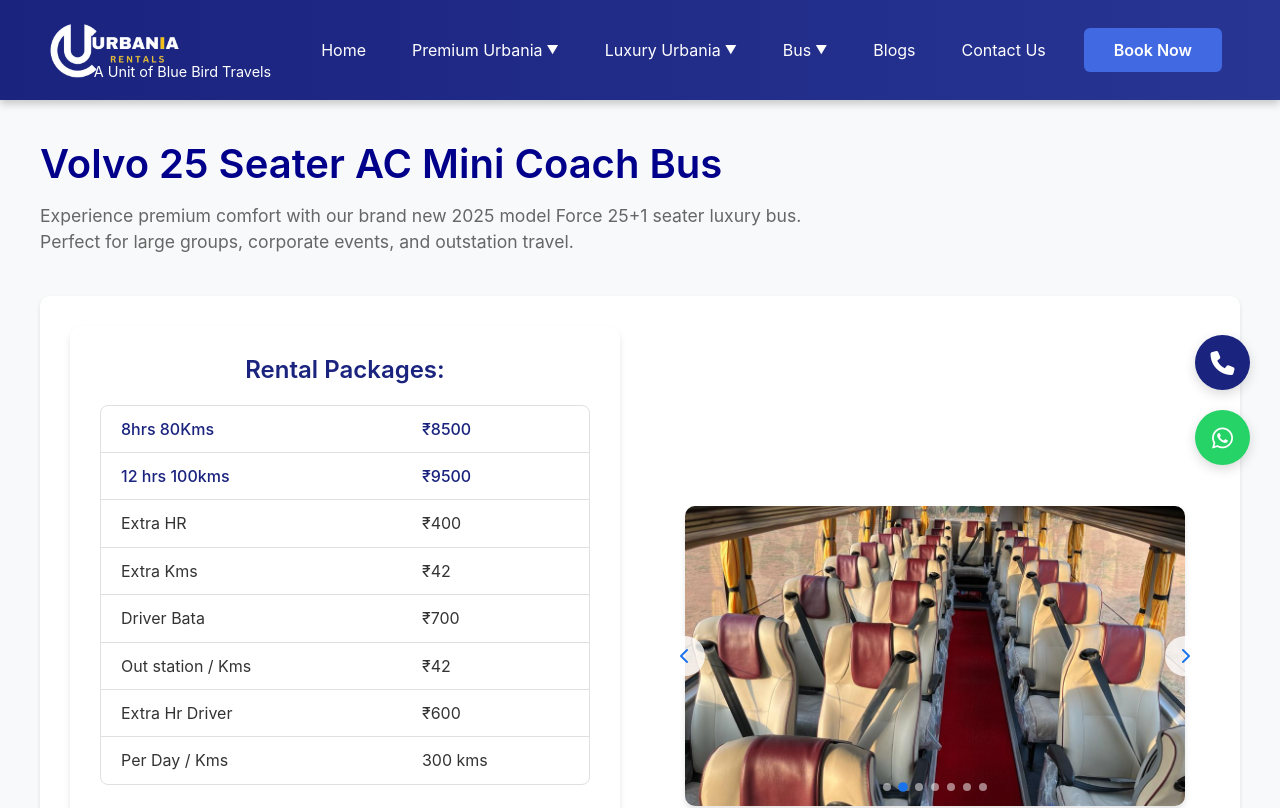
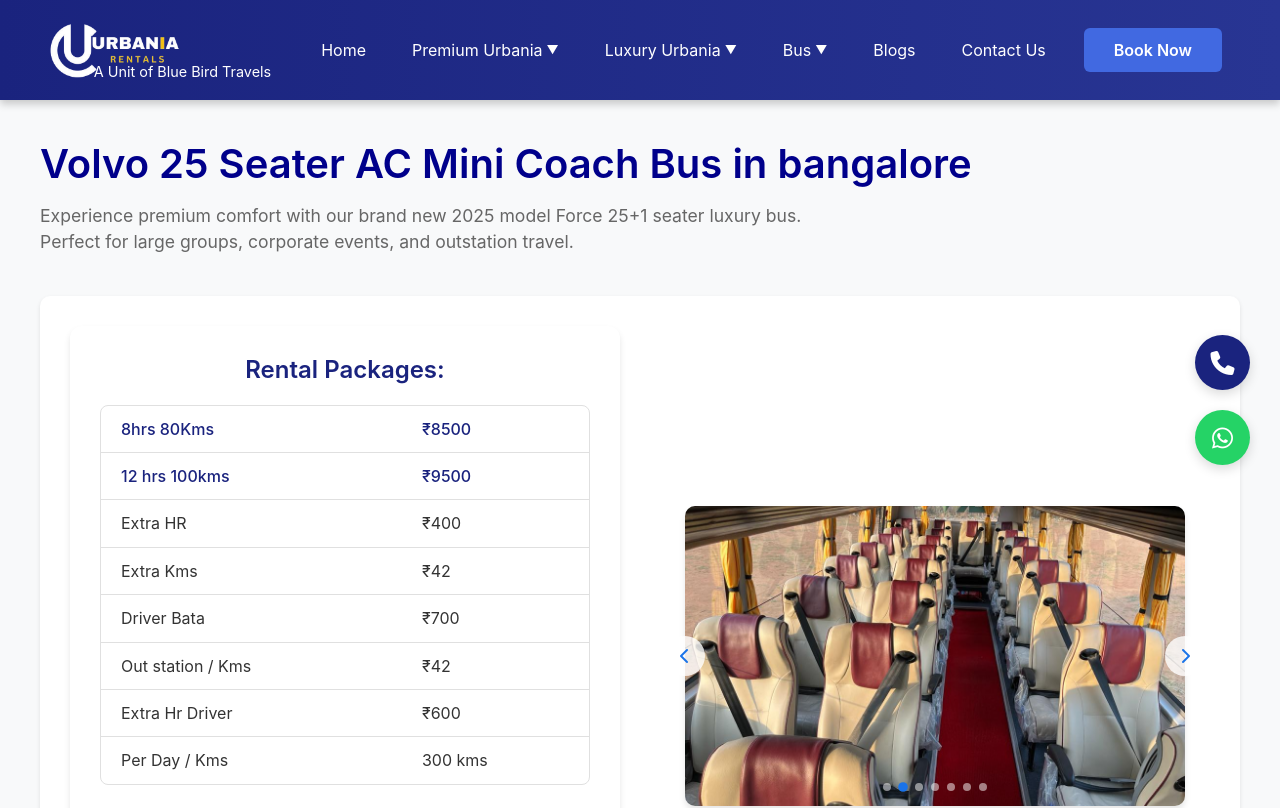
Before and after one commit to innomatricstech/urbaniaproject, a React (Vite) app: page /bus/25-1-seater in a window 1280 px wide. Shown: the top 808 px of the page. Built offline with nearby package versions, Linux system fonts and the light colour scheme.

Commit message:
Update BusTwentyFivePlusOne.jsx

```diff
--- a/src/Components/BusTwentyFivePlusOne.jsx
+++ b/src/Components/BusTwentyFivePlusOne.jsx
@@ -34,7 +34,7 @@
     <div className="urbania-detail">
       <div className="urbania-detail-container">
         <header className="detail-header">
-          <h1>  Volvo 25 Seater AC Mini Coach  Bus</h1>
+          <h1>  Volvo 25 Seater AC Mini Coach  Bus in bangalore</h1>
           <p>
             Experience premium comfort with our brand new 2025 model Force
             25+1 seater luxury bus. Perfect for large groups, corporate events,
```
